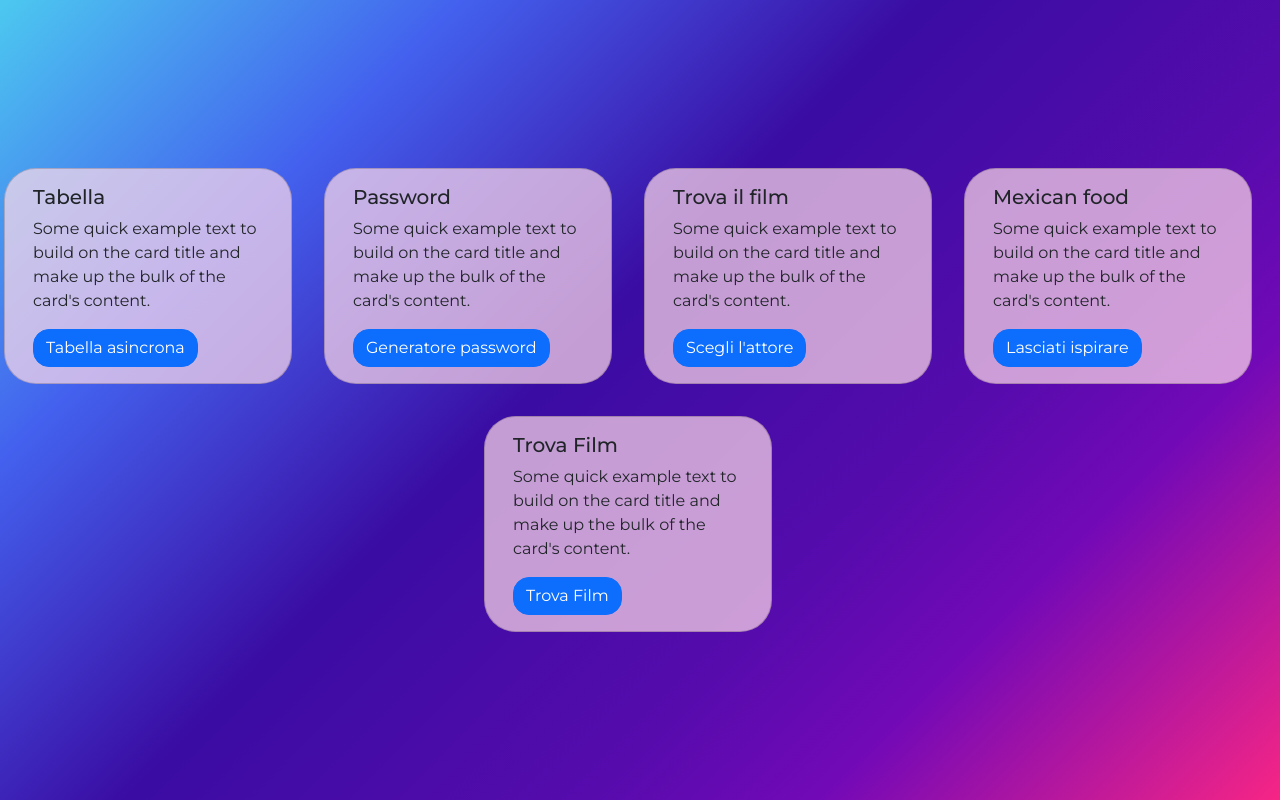
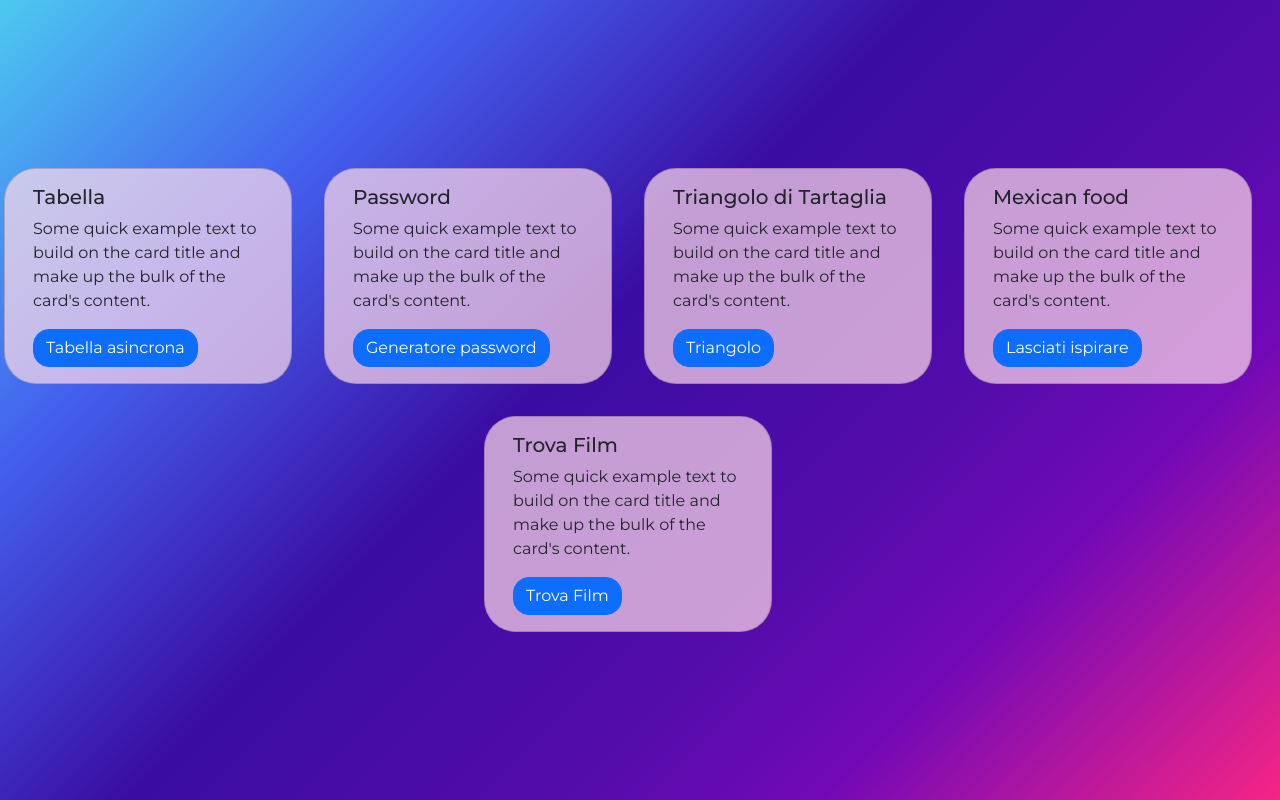
Before and after one commit to filo0509/API_school_project, a website: page index.html in a window 1280 px wide. Drawn offline with nearby package versions, Linux system fonts and the light colour scheme.

Commit message:
index tart

```diff
--- a/index.html
+++ b/index.html
@@ -73,13 +73,13 @@
         </div>
         <div class="card col-lg-6" style="width: 18rem; margin: 1rem">
           <div class="card-body">
-            <h5 class="card-title">Trova il film </h5>
+            <h5 class="card-title">Triangolo di Tartaglia </h5>
             <p class="card-text">
               Some quick example text to build on the card title and make up the
               bulk of the card's content.
             </p>
-            <a href="./TrovaFilm.html" class="btn btn-primary"
-              >Scegli l'attore</a
+            <a href="./triangolo_tart.html" class="btn btn-primary"
+              >Triangolo</a
             >
           </div>
         </div>
```
